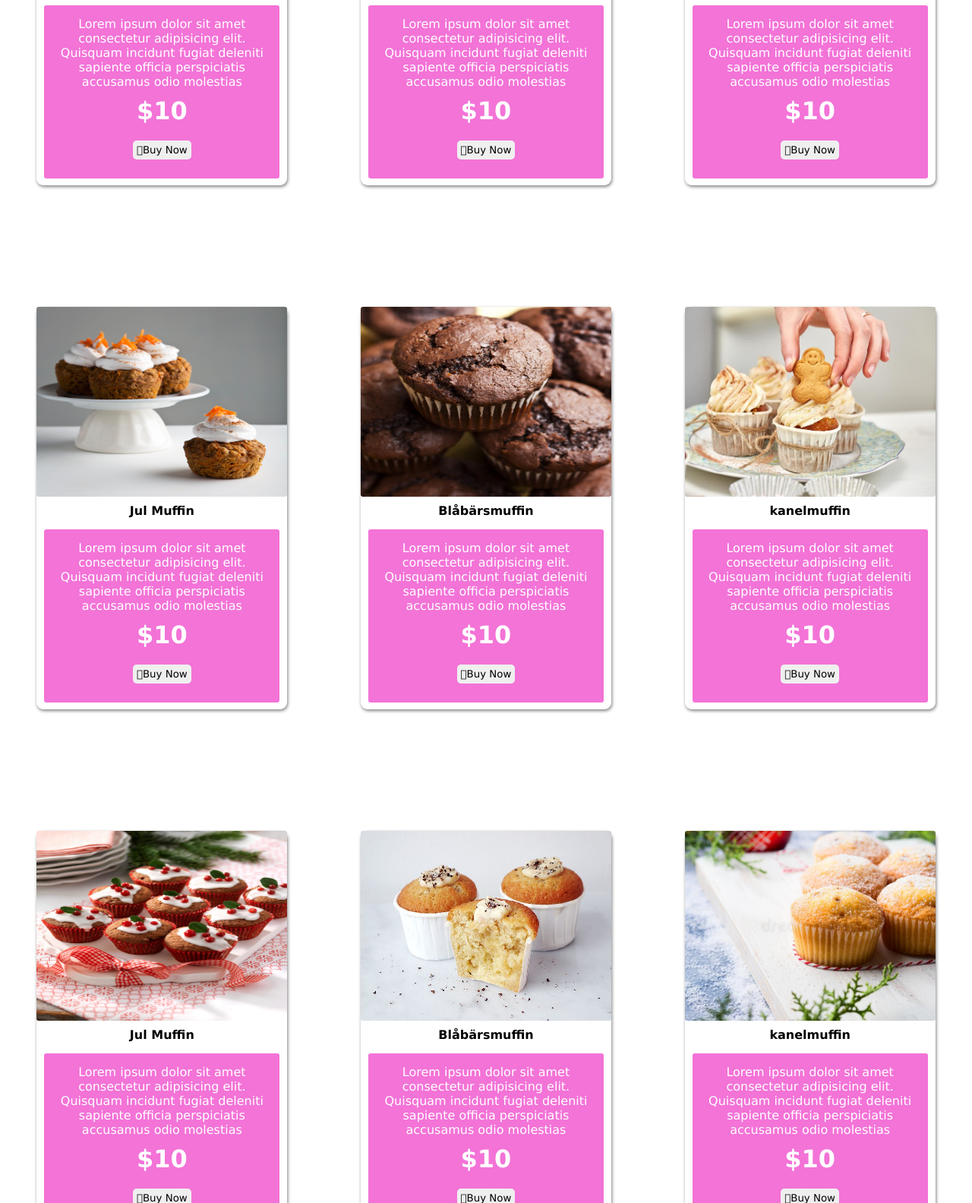
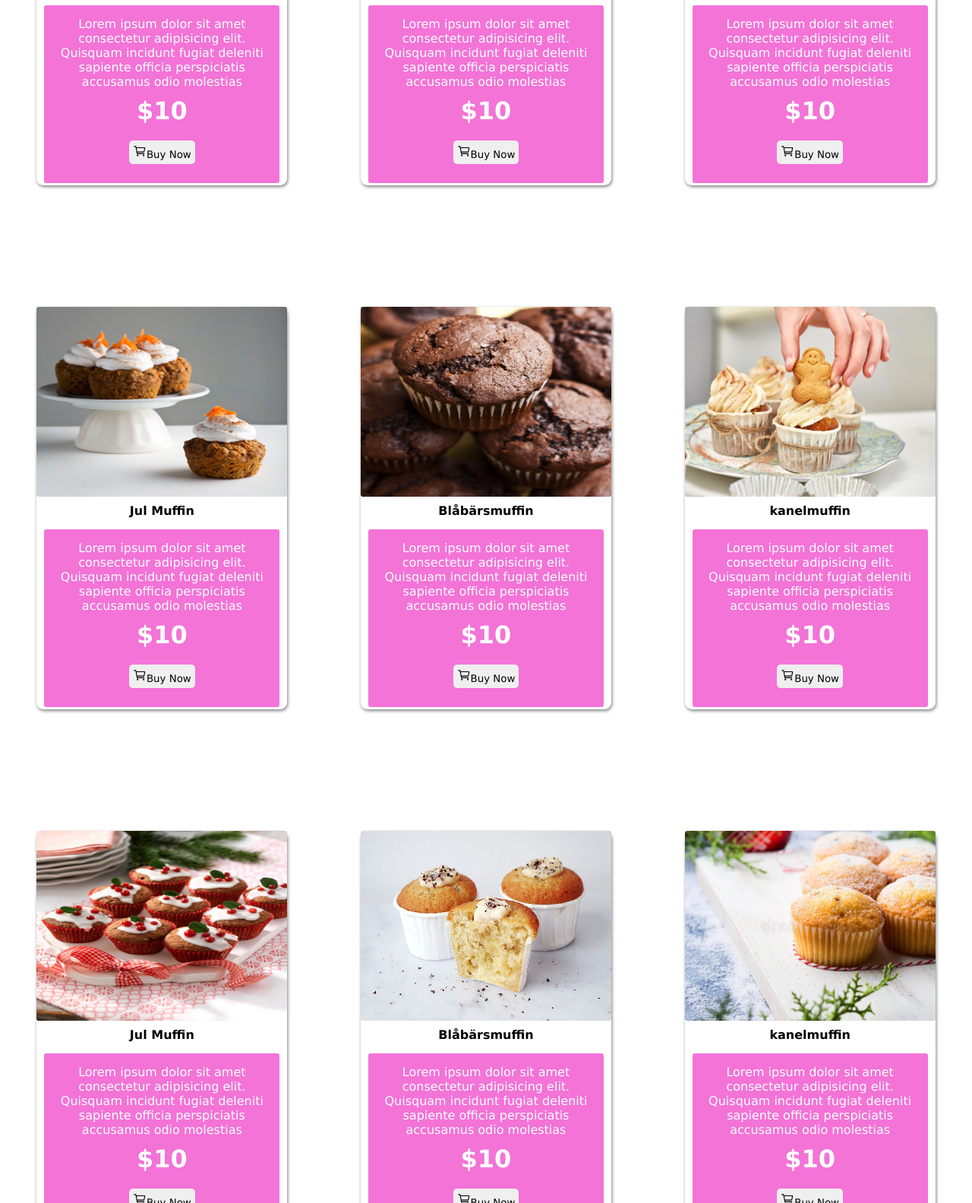
Before and after one commit to TamannaSarker/Muffins, a plain HTML site: page index.html in a window 1280 px wide. Shown: the part 1216-2800 px from the top of the page at 76% size. Drawn offline with nearby package versions, Linux system fonts and the light colour scheme.

Commit message:
added cart icon

```diff
--- a/index.html
+++ b/index.html
@@ -1,5 +1,6 @@
 <!DOCTYPE html>
 <html lang="en">
+
 <head>
     <meta charset="UTF-8">
     <meta name="viewport" content="width=device-width, initial-scale=1.0">
@@ -10,6 +11,7 @@
 
     <script src="main.js" defer></script>
 </head>
+
 <body>
     <nav>
 
@@ -25,15 +27,18 @@
             <li><a href="#about">About</a></li>
             <li><a href="#menu">Menu</a></li>
             <li><a href="#contact">Contact</a></li>
-                <li><a href="#cart">Cart</a></li>
+            <li><a href="#cart" class="cartLink">
+                    <ion-icon name="cart-outline" size="small"></ion-icon>Cart
+                </a><span>0</span></li>
         </ul>
 
 
     </nav>
     <header class="banner" id="banner">
         <div class="content">
-            <h2>Welcome <span>to</span>  our <span>site</span> </h2>
-            <p>Lorem ipsum dolor, sit amet consectetur adipisicing elit. Atque deleniti nisi dolor, nesciunt perferendis laborum ad possimus qui facere fugit.</p>
+            <h2>Welcome <span>to</span> our <span>site</span> </h2>
+            <p>Lorem ipsum dolor, sit amet consectetur adipisicing elit. Atque deleniti nisi dolor, nesciunt perferendis
+                laborum ad possimus qui facere fugit.</p>
             <a href="#" class="btn">Read more</a>
         </div>
     </header>
@@ -51,7 +56,10 @@
                             sapiente officia perspiciatis accusamus odio molestias
                         </p>
                         <h5>$10</h5>
-                        <button class="link-button-1"><i class="fas fa-cart-plus" aria-hidden="true"></i>Buy Now</button>
+                        <button class="link-button-1">
+                            <ion-icon name="cart-outline" size="small"></ion-icon>Buy
+                            Now
+                        </button>
                     </div>
 
                 </div>
@@ -68,7 +76,10 @@
                             sapiente officia perspiciatis accusamus odio molestias
                         </p>
                         <h5>$10</h5>
-                        <button class="link-button-1"><i class="fas fa-cart-plus" aria-hidden="true"></i>Buy Now</button>
+                        <button class="link-button-1">
+                            <ion-icon name="cart-outline" size="small"></ion-icon>Buy
+                            Now
+                        </button>
                     </div>
 
                 </div>
@@ -85,7 +96,10 @@
                             sapiente officia perspiciatis accusamus odio molestias
                         </p>
                         <h5>$10</h5>
-                        <button class="link-button-1"><i class="fas fa-cart-plus" aria-hidden="true"></i>Buy Now</button>
+                        <button class="link-button-1">
+                            <ion-icon name="cart-outline" size="small"></ion-icon>Buy
+                            Now
+                        </button>
                     </div>
 
                 </div>
@@ -108,7 +122,10 @@
                             sapiente officia perspiciatis accusamus odio molestias
                         </p>
                         <h5>$10</h5>
-                        <button class="link-button-1"><i class="fas fa-cart-plus" aria-hidden="true"></i>Buy Now</button>
+                        <button class="link-button-1">
+                            <ion-icon name="cart-outline" size="small"></ion-icon>Buy
+                            Now
+                        </button>
                     </div>
 
                 </div>
@@ -125,7 +142,10 @@
                             sapiente officia perspiciatis accusamus odio molestias
                         </p>
                         <h5>$10</h5>
-                        <button class="link-button-1"><i class="fas fa-cart-plus" aria-hidden="true"></i>Buy Now</button>
+                        <button class="link-button-1">
+                            <ion-icon name="cart-outline" size="small"></ion-icon>Buy
+                            Now
+                        </button>
                     </div>
 
                 </div>
@@ -142,7 +162,10 @@
                             sapiente officia perspiciatis accusamus odio molestias
                         </p>
                         <h5>$10</h5>
-                        <button class="link-button-1"><i class="fas fa-cart-plus" aria-hidden="true"></i>Buy Now</button>
+                        <button class="link-button-1">
+                            <ion-icon name="cart-outline" size="small"></ion-icon>Buy
+                            Now
+                        </button>
                     </div>
 
                 </div>
@@ -165,7 +188,10 @@
                             sapiente officia perspiciatis accusamus odio molestias
                         </p>
                         <h5>$10</h5>
-                        <button class="link-button-1"><i class="fas fa-cart-plus" aria-hidden="true"></i>Buy Now</button>
+                        <button class="link-button-1">
+                            <ion-icon name="cart-outline" size="small"></ion-icon>Buy
+                            Now
+                        </button>
                     </div>
 
                 </div>
@@ -182,7 +208,10 @@
                             sapiente officia perspiciatis accusamus odio molestias
                         </p>
                         <h5>$10</h5>
-                        <button class="link-button-1"><i class="fas fa-cart-plus" aria-hidden="true"></i>Buy Now</button>
+                        <button class="link-button-1">
+                            <ion-icon name="cart-outline" size="small"></ion-icon>Buy
+                            Now
+                        </button>
                     </div>
 
                 </div>
@@ -199,7 +228,10 @@
                             sapiente officia perspiciatis accusamus odio molestias
                         </p>
                         <h5>$10</h5>
-                        <button class="link-button-1"><i class="fas fa-cart-plus" aria-hidden="true"></i>Buy Now</button>
+                        <button class="link-button-1">
+                            <ion-icon name="cart-outline" size="small"></ion-icon>Buy
+                            Now
+                        </button>
                     </div>
 
                 </div>
@@ -217,7 +249,10 @@
                     About Us
                 </h2>
                 <p>
-                    Lorem ipsum dolor sit amet consectetur adipisicing elit. Soluta saepe officia veniam consectetur, vero doloremque? Nostrum optio molestias consequatur vero, repellendus explicabo id numquam ea culpa deserunt? Dolor laborum tenetur quidem. Repellat quibusdam similique tenetur, odio illo laboriosam ad debitis enim repudiandae aliquid recusandae ratione dolor mollitia illum est in!
+                    Lorem ipsum dolor sit amet consectetur adipisicing elit. Soluta saepe officia veniam consectetur,
+                    vero doloremque? Nostrum optio molestias consequatur vero, repellendus explicabo id numquam ea culpa
+                    deserunt? Dolor laborum tenetur quidem. Repellat quibusdam similique tenetur, odio illo laboriosam
+                    ad debitis enim repudiandae aliquid recusandae ratione dolor mollitia illum est in!
                 </p>
             </div>
 
@@ -258,6 +293,9 @@
         <small>©2020. CupCakes Website. All rights reserved. Stockholm, Sweden.</small>
     </footer>
 
+    <script src="https://unpkg.com/ionicons@5.2.3/dist/ionicons.js"></script>
+
 
 </body>
+
 </html>
--- a/style.css
+++ b/style.css
@@ -42,6 +42,13 @@ nav ul li a{
     color: white;
 
 }
+nav ul li span{
+color:white;
+
+}
+
+
+
 a.active, a:hover{
     background:navajowhite;
     padding: 5px;
@@ -56,7 +63,7 @@ body{
 }
 p{
     font-weight: 300;
-    color:;
+
 }
 
 
```
Lines whose indentation alone changed are shown as unchanged.
